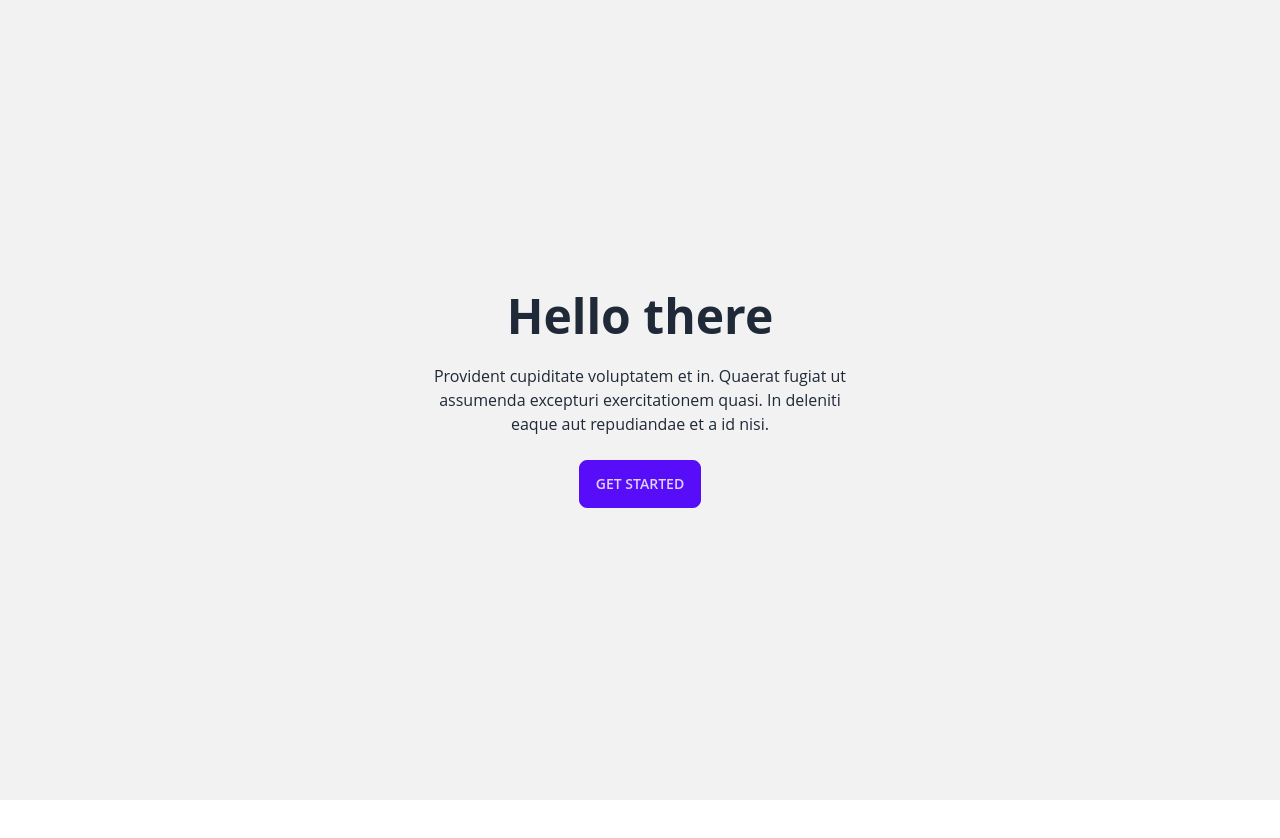
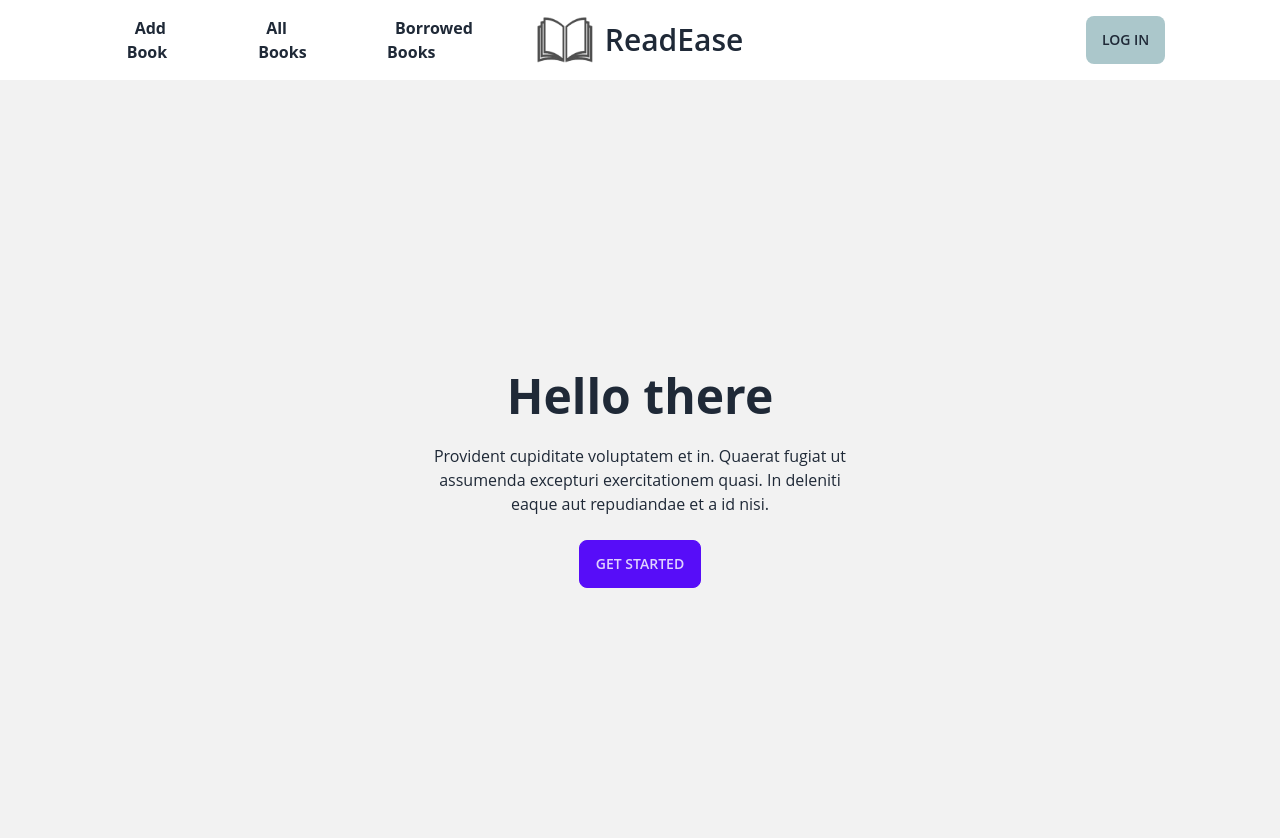
Before and after one commit to Git-Ratikul-Islam/readease-client-site-b8a11, a React (Vite) app: page / in a window 1280 px wide. Shown: the top 838 px of the page. Before the commit the page ends 800 px from the top, so only its background shows below. Built offline with nearby package versions, Linux system fonts and the light colour scheme.

Commit message:
navbar-created-responsived-

```diff
--- a/src/Pages/Home/Navbar/Navbar.jsx
+++ b/src/Pages/Home/Navbar/Navbar.jsx
@@ -1,9 +1,79 @@
-import React from 'react';
+import { NavLink } from 'react-router-dom';
+import img from '../../../assets/ReadEase.png';
+const Navbar = () => {
 
-const Navbar = () => {
+      const links = <>
+            <div className='lg:flex gap-10 lg:ml-2'>
+                  <li><NavLink to="/addBooks" className={({ isActive }) =>
+                        isActive ? " border-[#abc7cb] border   px-2 py-2 text-[#abc7cb] font-bold " : " hover:border-[#abc7cb] hover:border  md:px-2 px-2 py-2 hover:text-[#abc7cb] hover:font-bold text-[#1f2937] font-bold"
+                  }><a>Add Book</a></NavLink></li>
+                  <li><NavLink to="/allBooks" className={({ isActive }) =>
+                        isActive ? " border-[#abc7cb] border   px-2 py-2 text-[#abc7cb] font-bold " : " hover:border-[#abc7cb] hover:border  md:px-2 px-2 py-2 hover:text-[#abc7cb] hover:font-bold text-[#1f2937] font-bold"
+                  }><a>All Books</a></NavLink></li>
+                  <li><NavLink to="/borrowedBooks" className={({ isActive }) =>
+                        isActive ? " border-[#abc7cb] border   px-2 py-2 text-[#abc7cb] font-bold " : " hover:border-[#abc7cb] hover:border  md:px-2 px-2 py-2 hover:text-[#abc7cb] hover:font-bold text-[#1f2937] font-bold"
+                  }><a>Borrowed Books</a></NavLink></li>
+            </div>
+      </>;
+
+
       return (
-            <div>
 
+            <div className="navbar bg-base-100 py-4 lg:w-5/6 lg:mx-auto">
+                  <div className="navbar-center">
+                        <div className="dropdown">
+                              <label tabIndex={0} className="btn btn-ghost lg:hidden">
+                                    <svg xmlns="http://www.w3.org/2000/svg" className="h-5 w-5" fill="none" viewBox="0 0 24 24" stroke="currentColor"><path strokeLinecap="round" strokeLinejoin="round" strokeWidth="2" d="M4 6h16M4 12h8m-8 6h16" /></svg>
+                              </label>
+                              <ul tabIndex={0} className="menu-sm dropdown-content mt-3 z-[1] px-4 py-10 space-y-4 shadow bg-base-100 w-56 rounded-box text-start">
+
+
+                                    <li><NavLink to="/addBooks" className={({ isActive }) =>
+                                          isActive ? " border-[#abc7cb] border   px-2 py-2 text-[#abc7cb] font-bold " : " hover:border-[#abc7cb] hover:border  md:px-2 px-2 py-2 hover:text-[#abc7cb] hover:font-bold text-[#1f2937] font-bold"
+                                    }><a>Add Book</a></NavLink></li>
+                                    <li><NavLink to="/allBooks" className={({ isActive }) =>
+                                          isActive ? " border-[#abc7cb] border   px-2 py-2 text-[#abc7cb] font-bold " : " hover:border-[#abc7cb] hover:border  md:px-2 px-2 py-2 hover:text-[#abc7cb] hover:font-bold text-[#1f2937] font-bold"
+                                    }><a>All Books</a></NavLink></li>
+                                    <li><NavLink to="/borrowedBooks" className={({ isActive }) =>
+                                          isActive ? " border-[#abc7cb] border   px-2 py-2 text-[#abc7cb] font-bold " : " hover:border-[#abc7cb] hover:border  md:px-2 px-2 py-2 hover:text-[#abc7cb] hover:font-bold text-[#1f2937] font-bold"
+                                    }><a>Borrowed Books</a></NavLink></li>
+
+                              </ul>
+                        </div>
+
+                  </div>
+                  <div className="navbar-start hidden lg:flex">
+                        <ul className=" menu-horizontal px-1">
+                              {links}
+                        </ul>
+                  </div>
+                  <div className='navbar-center'>
+                        <img src={img} className='w-14' alt="" />
+                        <span className='ml-3 text-3xl font-semibold'>ReadEase</span>
+                  </div>
+
+                  {/* <div className="navbar-end  ">
+                        <div className="dropdown dropdown-end">
+                              <label tabIndex={0} className="btn btn-ghost btn-circle avatar">
+                                    <div className="w-10 rounded-full">
+                                          <img src="/images/stock/photo-1534528741775-53994a69daeb.jpg" />
+                                    </div>
+                              </label>
+                              <ul tabIndex={0} className="mt-3 z-[1] p-2 shadow menu menu-sm dropdown-content bg-base-100 rounded-box w-52">
+                                    <li>
+                                          <a className="justify-between">
+                                                User Name
+                                          </a>
+                                          <p><small>Email@gmail.com</small></p>
+                                    </li>
+                                    <hr />
+                                    <li><a>Logout</a></li>
+                              </ul>
+                        </div>
+                  </div> */}
+                  <div className='navbar-end'>
+                        <button className='btn btn-primary bg-[#abc7cb] border-none text-[#1f2937] hover:bg-[#abc7cbc7]'>  Log in</button>
+                  </div>
             </div>
       );
 };
```
